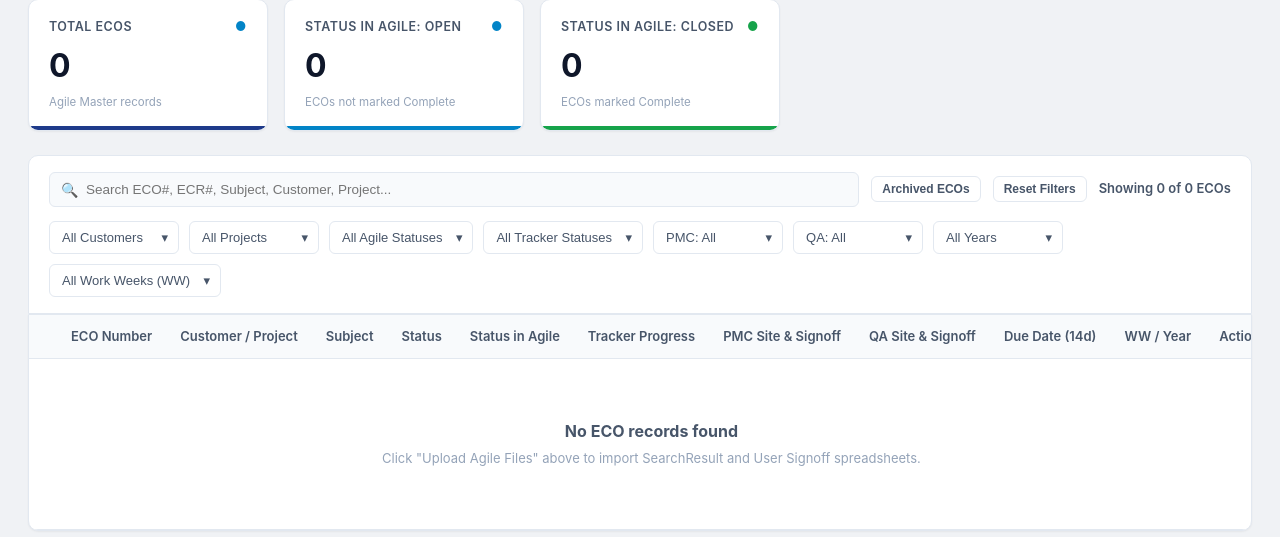
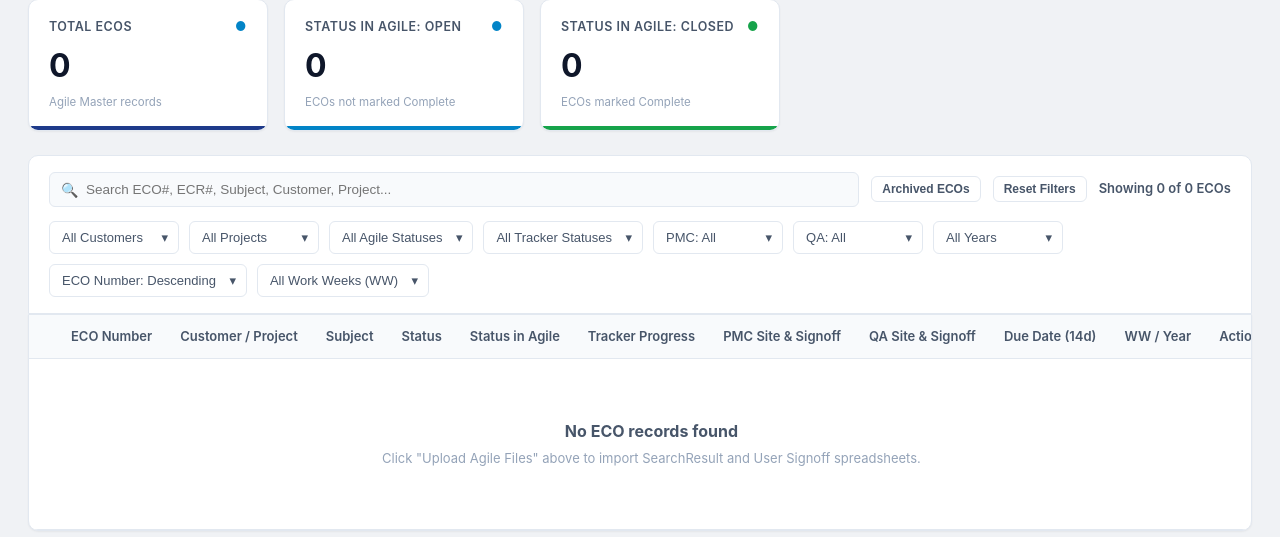
Before and after one commit to TehRuQian/eco, a PHP site: page / in a window 1280 px wide. Shown: the part 150-687 px from the top of the page. Run offline with PHP 8.4, Linux system fonts and the light colour scheme; data that the repository does not hold is empty.

Commit message:
Added ECO Number: Ascending / Descending

```diff
--- a/public/export.php
+++ b/public/export.php
@@ -89,6 +89,8 @@ $whereClause = !empty($where) ? "WHERE " . implode(" AND ", $where) : "";
 // Ensure schema is up to date
 ECOProcessor::ensureSchema($pdo);
 
+$sortOrder = ($_GET['sort_order'] ?? 'desc') === 'asc' ? 'ASC' : 'DESC';
+
 $sql = "
     SELECT
         em.eco_no,
@@ -124,7 +126,7 @@ $sql = "
     LEFT JOIN eco_signoff es ON em.eco_no = es.eco_no AND es.in_latest_signoff = 1
     LEFT JOIN eco_tracking et ON em.eco_no = et.eco_no
     {$whereClause}
-    ORDER BY em.year DESC, em.ww DESC, em.eco_no DESC
+    ORDER BY em.eco_no {$sortOrder}
 ";
 
 $stmt = $pdo->prepare($sql);
--- a/public/index.php
+++ b/public/index.php
@@ -386,6 +386,10 @@ if ($pdo) {
                 <?php endforeach; ?>
             </select>
 
+            <select id="filterSortOrder" class="filter-select" aria-label="Sort ECO number">
+                <option value="desc">ECO Number: Descending</option>
+                <option value="asc">ECO Number: Ascending</option>
+            </select>
             <select id="filterWw" class="filter-select">
                 <option value="">All Work Weeks (WW)</option>
                 <?php foreach (array_keys($workWeeks) as $w): ?>
```
Also changed, not shown: public/assets/js/app.js.
